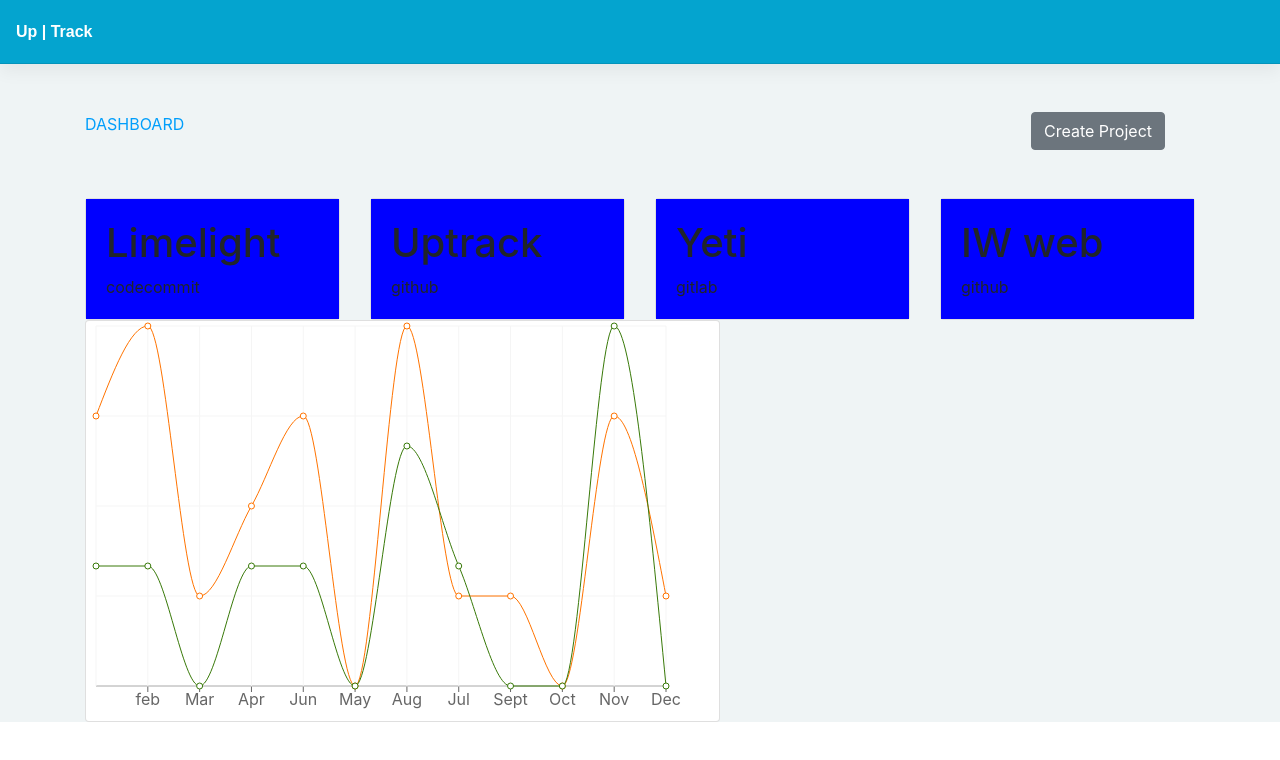
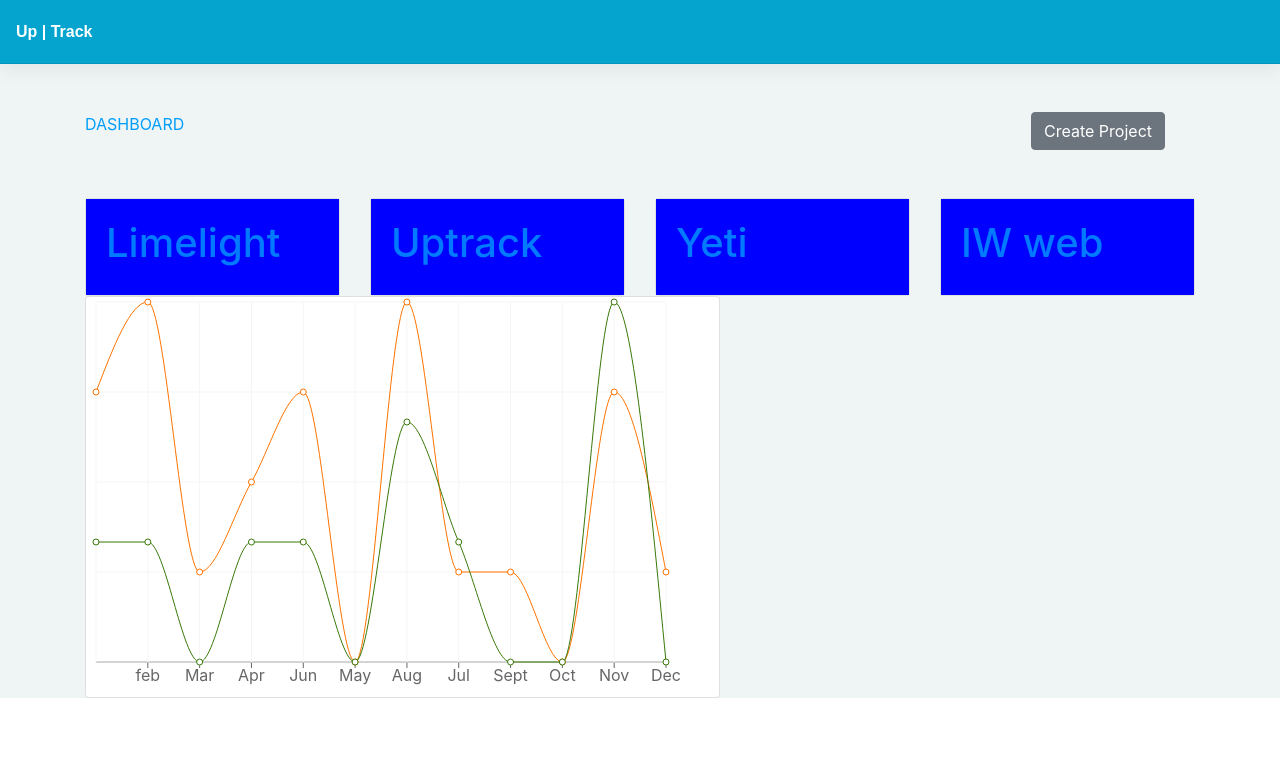
Before and after one commit to Dorje64/uptrack-forntend, a React (Create React App) app: page / in a window 1280 px wide. Shown: the top 760 px of the page. Built offline with nearby package versions, Linux system fonts and the light colour scheme.

Commit message:
link to project page

```diff
--- a/src/components/project-card.js
+++ b/src/components/project-card.js
@@ -1,11 +1,18 @@
 import React from 'react';
+import { Link } from 'react-router-dom';
 
 const ProjectCard = project => (
   <div className="col-md-4 col-lg-3 col-sm-6">
     <div className="card">
       <div className="card-body" style={{ backgroundColor: 'blue' }}>
-        <h1>{project.project.name}</h1>
-        {project.project.repo}
+        <Link to={`/projects/${project.project.id}`}>
+          <h1>
+            {project.project.name}
+            {' '}
+          </h1>
+          {' '}
+        </Link>
+        {project.project.repo_dir}
       </div>
     </div>
   </div>
```
